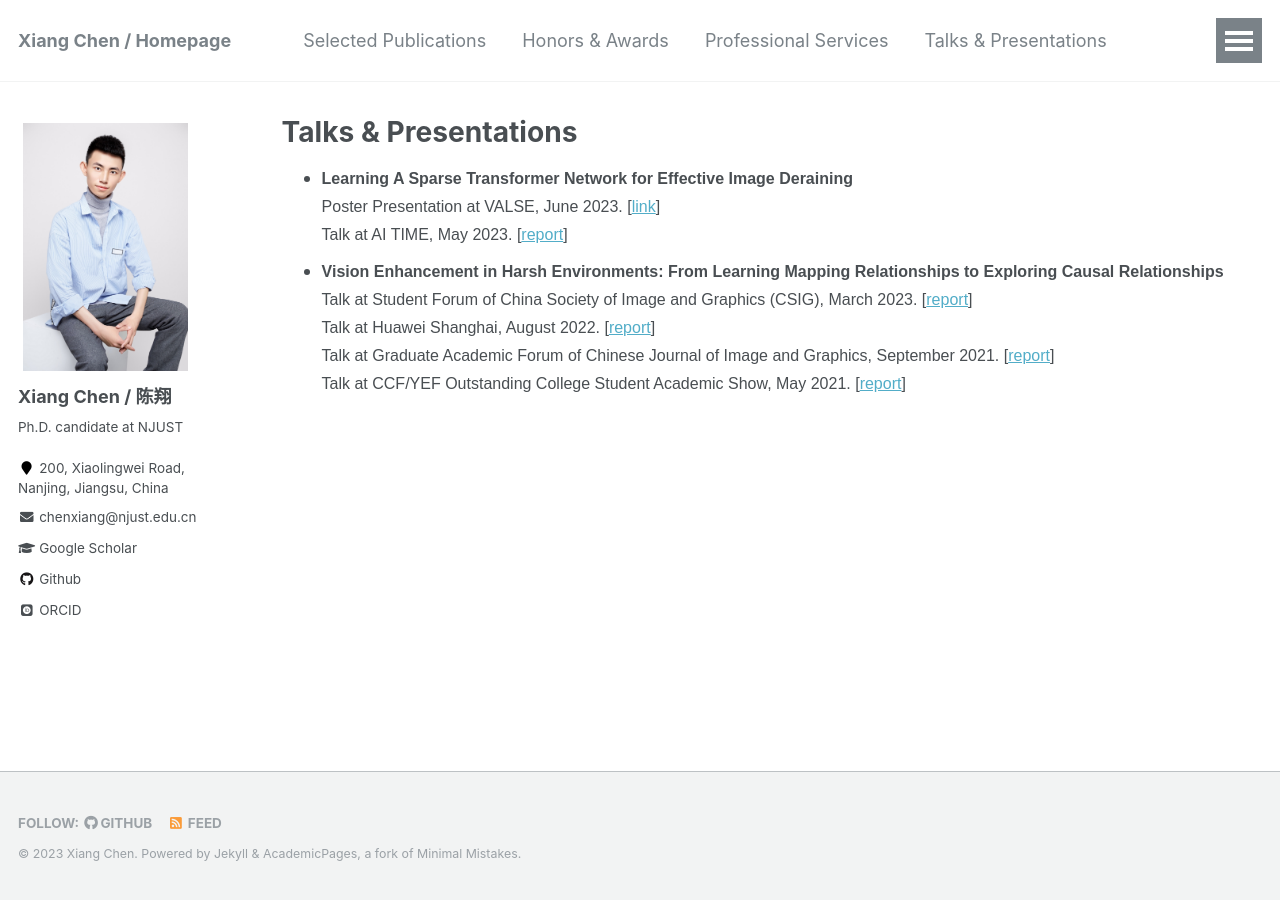
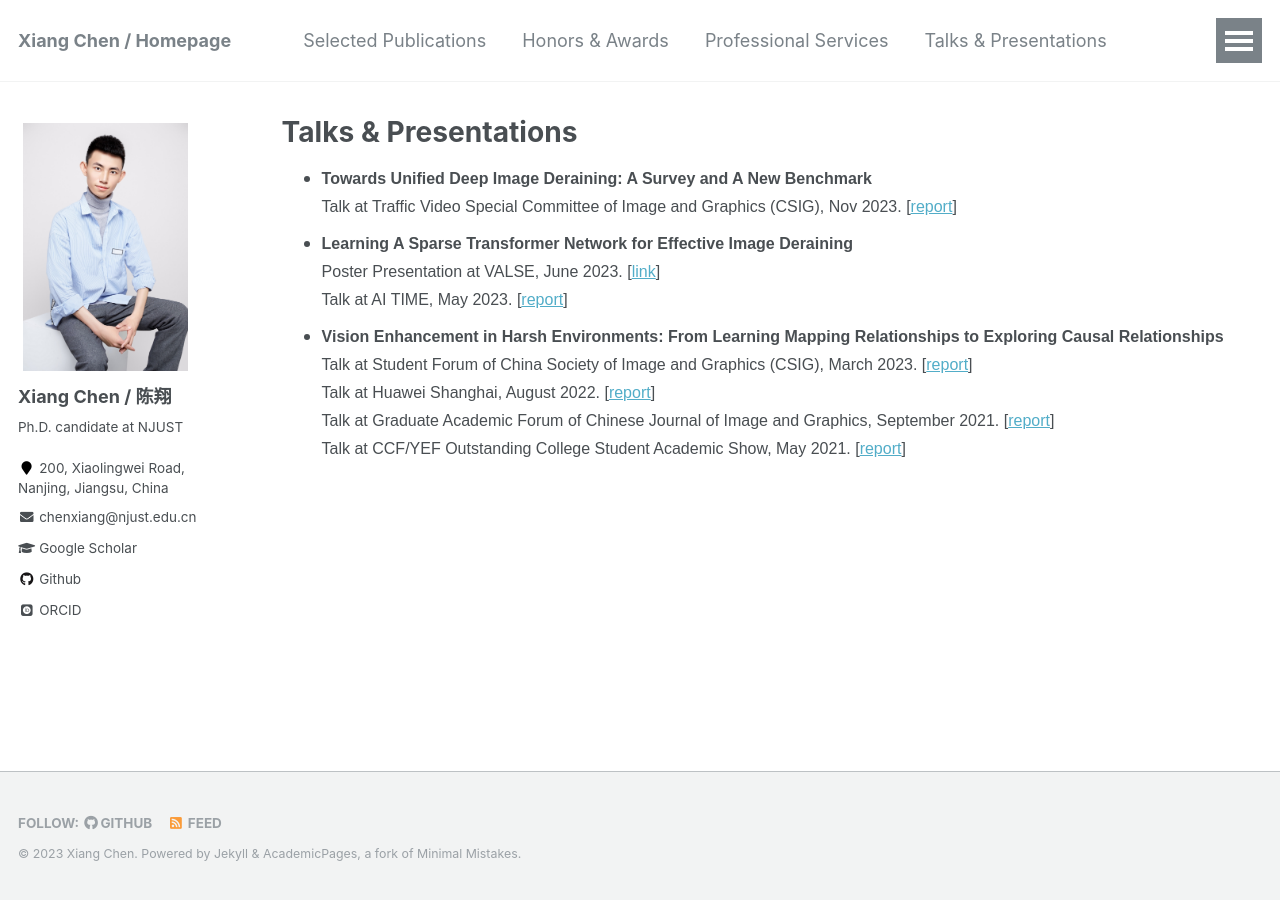
Before and after one commit to cschenxiang/cschenxiang.github.io, a Jekyll site: the page built from _pages/talks.html, in a window 1280 px wide. Built offline with Jekyll 4.4.1, drawn with Linux system fonts in a browser that asks for light colours; some web fonts are replaced.

Commit message:
Update talks.html

```diff
--- a/_pages/talks.html
+++ b/_pages/talks.html
@@ -6,6 +6,11 @@ author_profile: true
 ---
 
 <ul>
+<li> <p style="margin-left: 0px; line-height: 150%; margin-top: 0px; margin-bottom: 0px;"><font face="Arial" size="3"><meta charset="utf-8">
+<strong> Towards Unified Deep Image Deraining: A Survey and A New Benchmark </strong> <br>
+Talk at Traffic Video Special Committee of Image and Graphics (CSIG), Nov 2023. [<a href="https://mp.weixin.qq.com/s/OL4DIqSd62_vbUvFyu-uDg" target="_blank">report</a>]<br>
+</font> </p> </li>
+
 <li> <p style="margin-left: 0px; line-height: 150%; margin-top: 0px; margin-bottom: 0px;"><font face="Arial" size="3"><meta charset="utf-8">
 <strong> Learning A Sparse Transformer Network for Effective Image Deraining </strong> <br>
 Poster Presentation at VALSE, June 2023. [<a href="http://valser.org/2023/#/poster" target="_blank">link</a>]<br>
```
